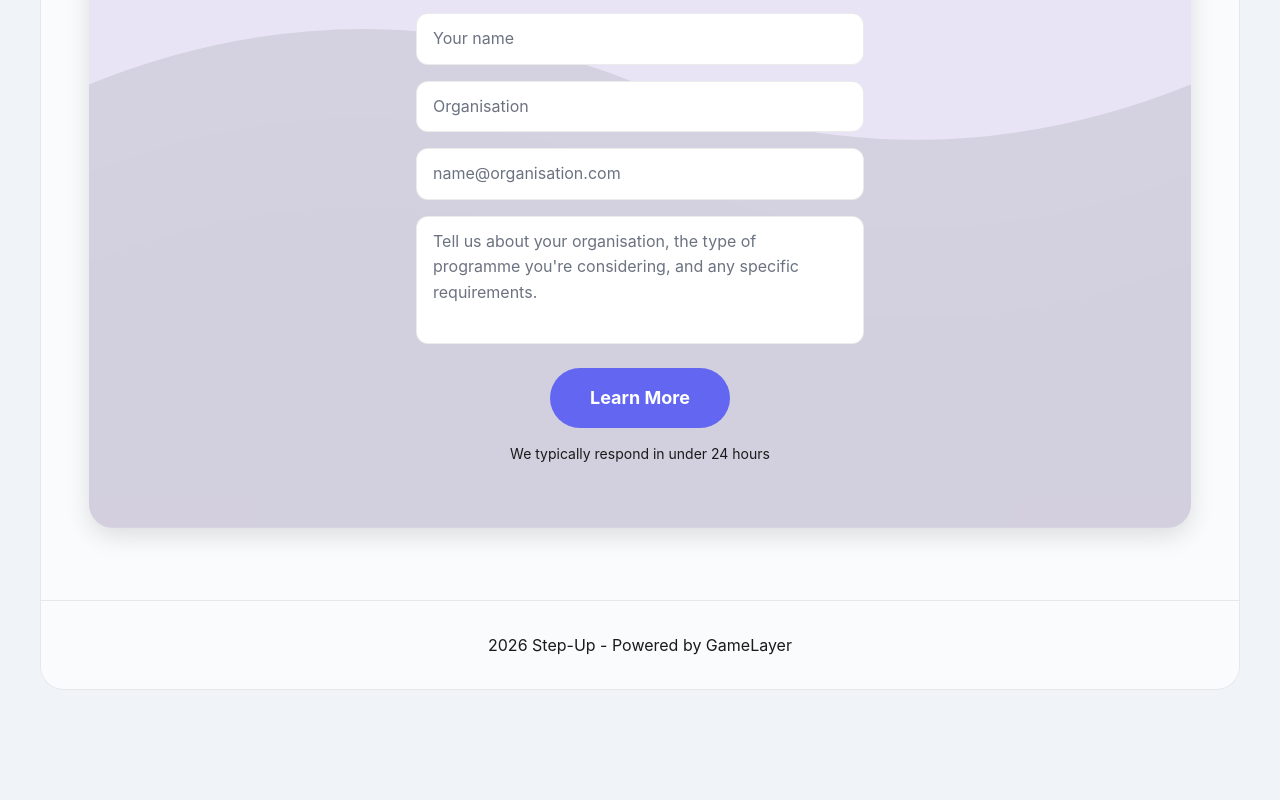
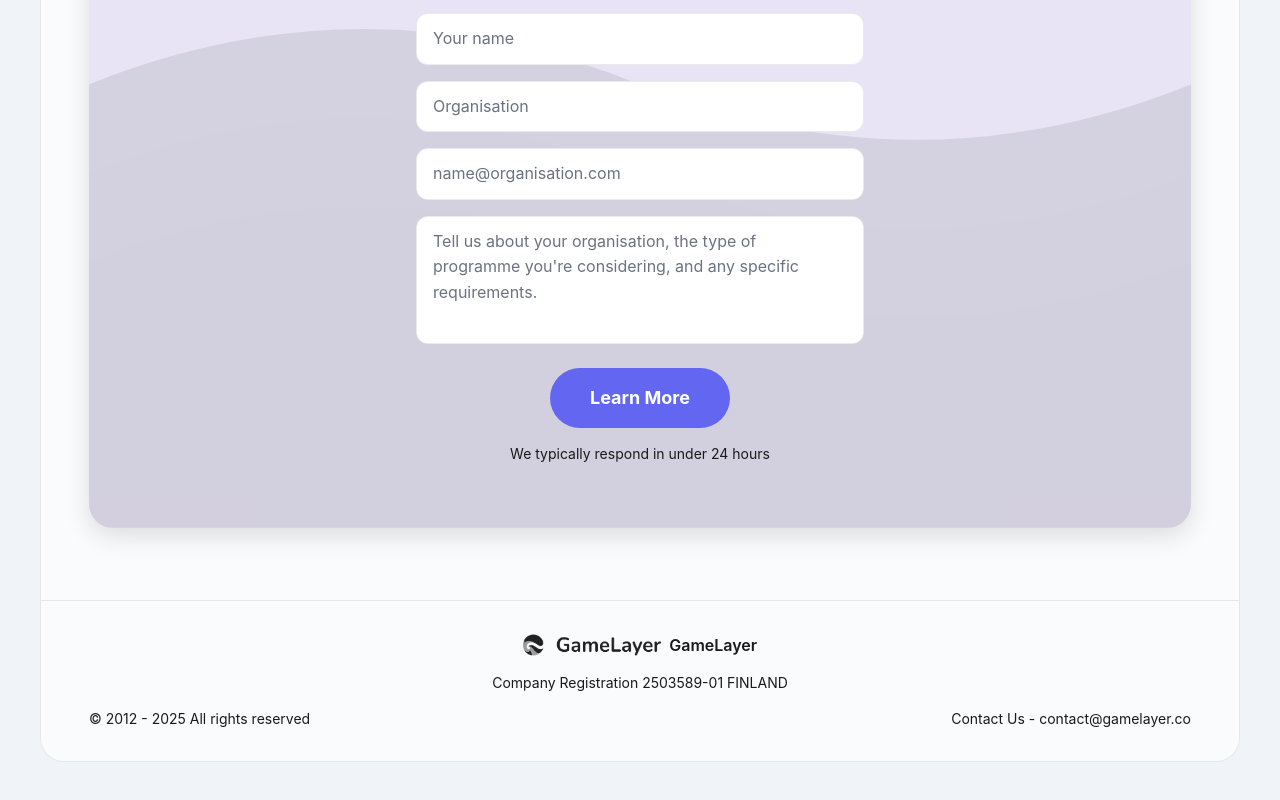
Before and after one commit to judgesteven/step-up-ios, a Next.js app: page / in a window 1280 px wide. Shown: the part 8140-8940 px from the top of the page. Before the commit the page ends 8878 px from the top, so only its background shows below. Built offline with nearby package versions, Linux system fonts and the light colour scheme.

Commit message:
Update footer with GameLayer logo, company registration, copyright, and contact info

```diff
--- a/components/landing/LandingPage.tsx
+++ b/components/landing/LandingPage.tsx
@@ -47,8 +47,32 @@ export default function LandingPage() {
         {/* Footer */}
         <footer className="py-8 border-t border-[var(--stroke)] bg-[var(--surface)]">
           <Container>
-            <div className="text-center text-base text-[var(--ink)]">
-              <p>2026 Step-Up - Powered by GameLayer</p>
+            <div className="space-y-4">
+              {/* Logo and Company Name */}
+              <div className="flex items-center justify-center gap-2 mb-4">
+                <img
+                  src="/images/gamelayer_logo.png"
+                  alt="GameLayer"
+                  className="h-6 w-auto"
+                />
+                <span className="text-base font-semibold text-[var(--ink)]">GameLayer</span>
+              </div>
+
+              {/* Company Registration */}
+              <div className="text-center text-sm text-[var(--ink)]">
+                <p>Company Registration 2503589-01 FINLAND</p>
+              </div>
+
+              {/* Copyright and Contact */}
+              <div className="flex flex-col md:flex-row items-center justify-between text-sm text-[var(--ink)] gap-2">
+                <p>© 2012 - 2025 All rights reserved</p>
+                <a
+                  href="mailto:contact@gamelayer.co"
+                  className="hover:opacity-80 transition-opacity"
+                >
+                  Contact Us - contact@gamelayer.co
+                </a>
+              </div>
             </div>
           </Container>
         </footer>
```
